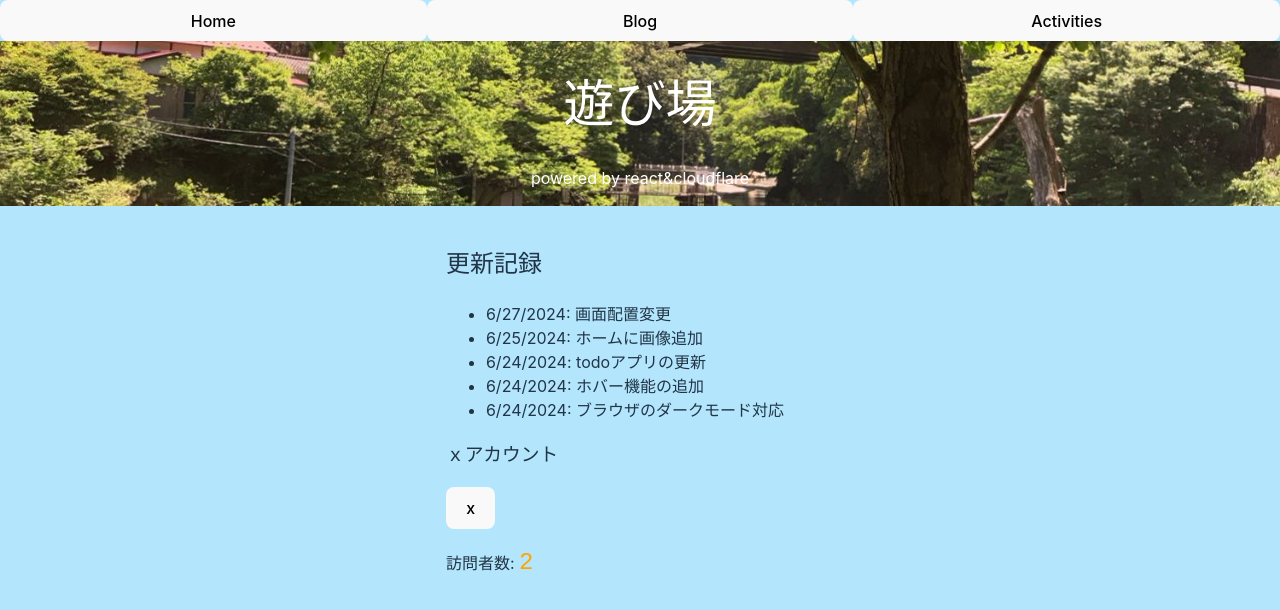
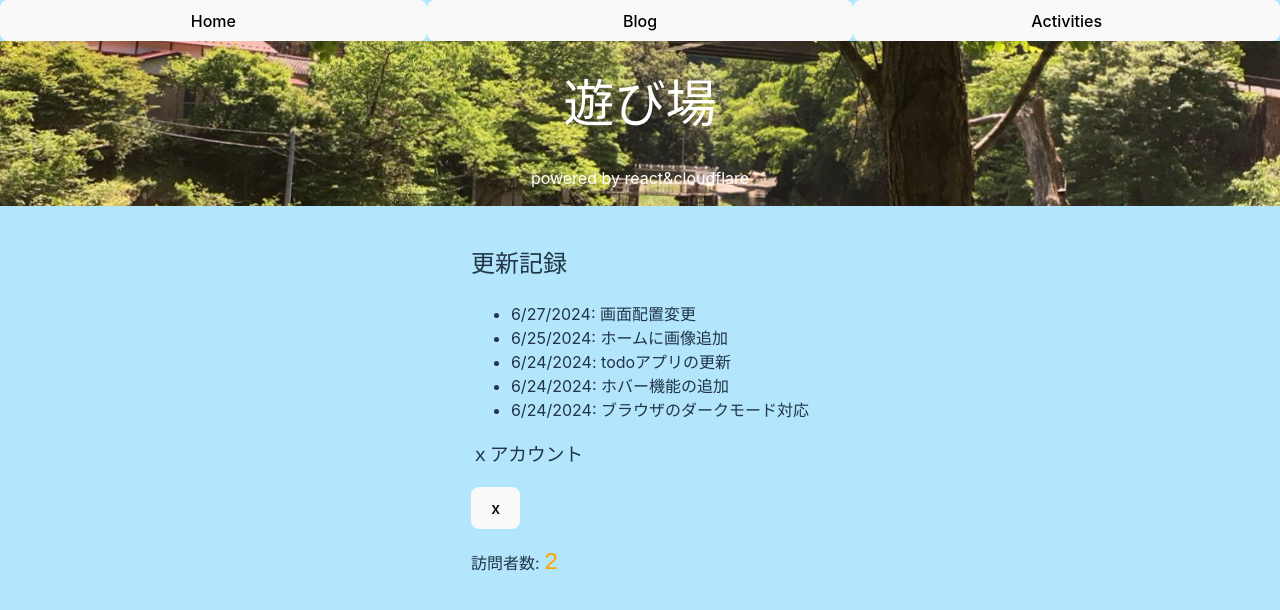
Before and after one commit to alikmpt8529/test, a React (Vite) app: page / in a window 1280 px wide. Shown: the top 610 px of the page. Built offline with nearby package versions, Linux system fonts and the light colour scheme.

Commit message:
ver2.5
unityroomの更新に対応

```diff
--- a/src/App.tsx
+++ b/src/App.tsx
@@ -52,10 +52,9 @@ function App() {
                     <p>powered by react&cloudflare</p>
                 </div>
             )}
-            <div style={{ display: 'flex', justifyContent: 'center', alignItems: 'center', flexDirection: 'column', padding: '100px', paddingTop: '20px', marginLeft: '-50px' }}>
+            <div style={{ display: 'flex', justifyContent: 'center', alignItems: 'center', flexDirection: 'column', padding: '20px' }}>
                 {currentTab === 'home' && (
                     <div>
-
                         <h2>更新記録</h2>
                         <ul onMouseEnter={() => setShowAllUpdates(true)} onMouseLeave={() => setShowAllUpdates(false)}>
                             {displayedUpdates.map((update, index) => (
@@ -92,6 +91,8 @@ function App() {
                         </iframe>
                         <p>暗黒疾走</p>
                         <button onClick={() => window.open('https://unityroom.com/games/ankokushissou', '_blank')}>{"暗黒疾走"}</button>
+                        <p>Regain your sanity!</p>
+                        <button onClick={() => window.open('https://unityroom.com/games/regainyoursanity', '_blank')}>{"Regain your sanity!"}</button>
                         <h2>react activities</h2>
                         <p>todo app</p>
                         <button onClick={() => window.open('https://todo2-8qs.pages.dev/', '_blank')}>{"todo"}</button>
```
